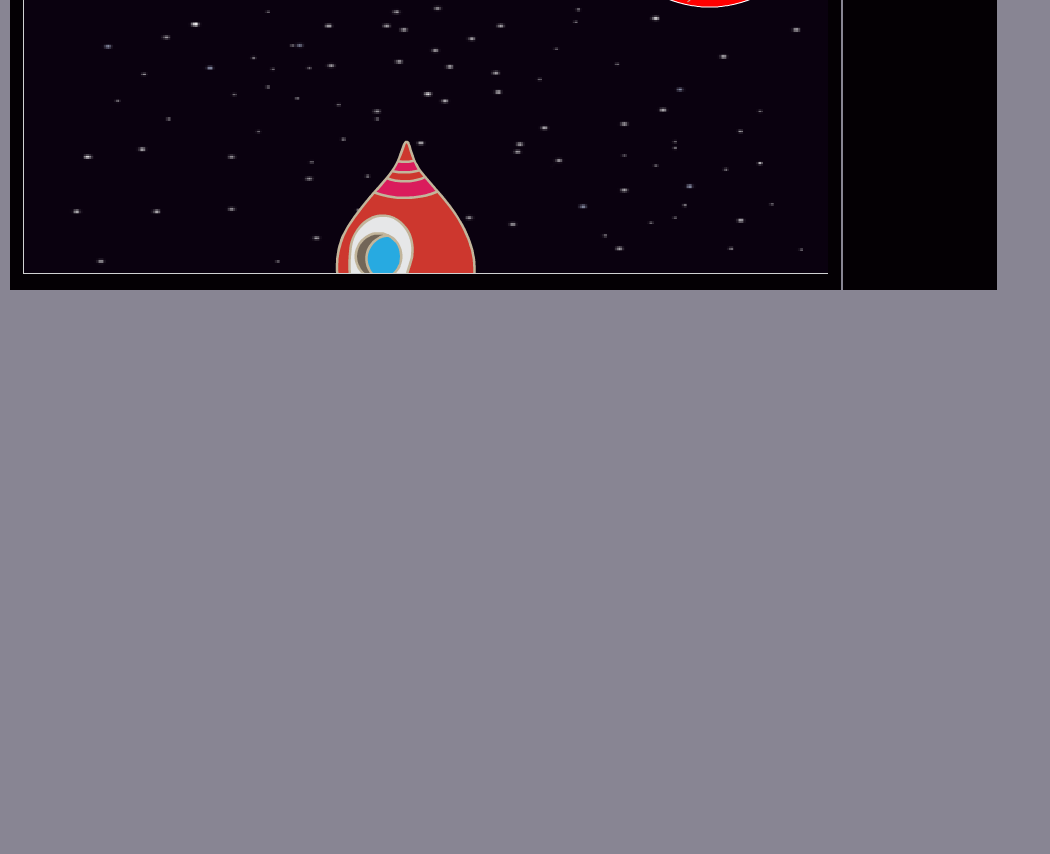
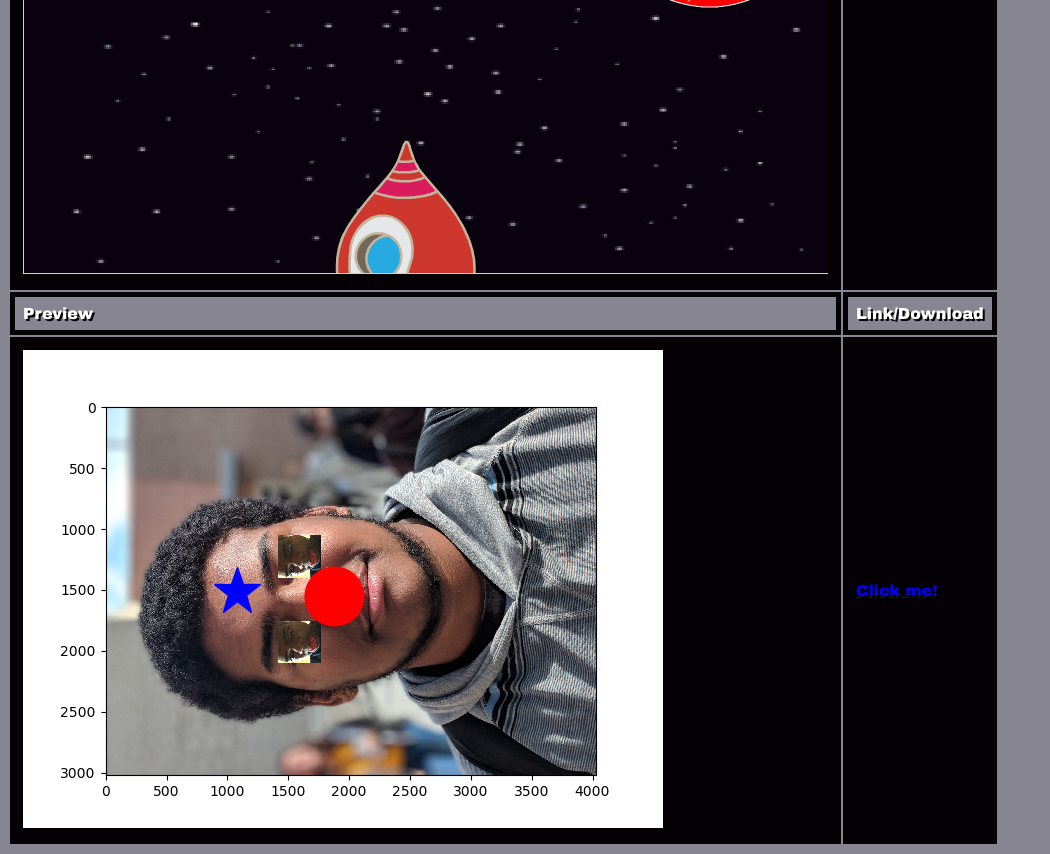
Before and after one commit to AlejandroSherman/thesilverafro.github.io, a plain HTML site: page portfolio.html in a window 1280 px wide. Shown: the part 819-1673 px from the top of the page, without its empty margins (0-1050 px from the left). Before the commit the page ends 1119 px from the top, so only its background shows below. Drawn offline with Linux system fonts and the light colour scheme.

Commit message:
added 1.4 project

```diff
--- a/portfolio.html
+++ b/portfolio.html
@@ -33,6 +33,10 @@
 
 <tr><td><img src="images/Spaceship simulator.PNG"></td><td><a target="_blank" href="https://scratch.mit.edu/projects/175196488/">Click me!</a></td></tr>
 
+<tr><th>Preview</th><th>Link/Download</th></tr>
+
+<tr><td><img src="Git hub downloads/final image.png"></td><td><a href="/Git hub downloads/1.4 project.zip" download>Click me!</a></td></tr>
+
 </table>
 
 </body>
```
Also changed, not shown: Git hub downloads/final image.png (added), 1 other file.
